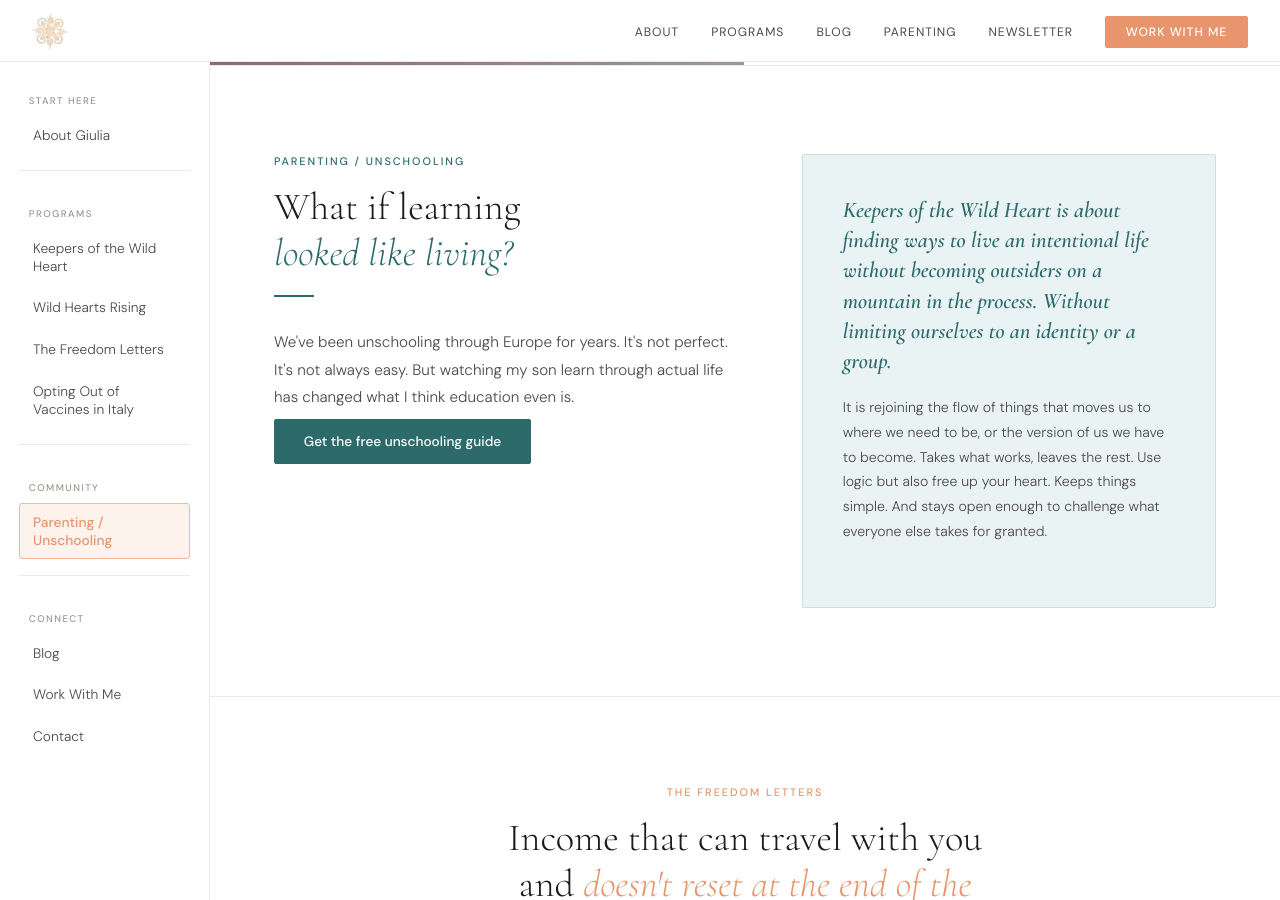
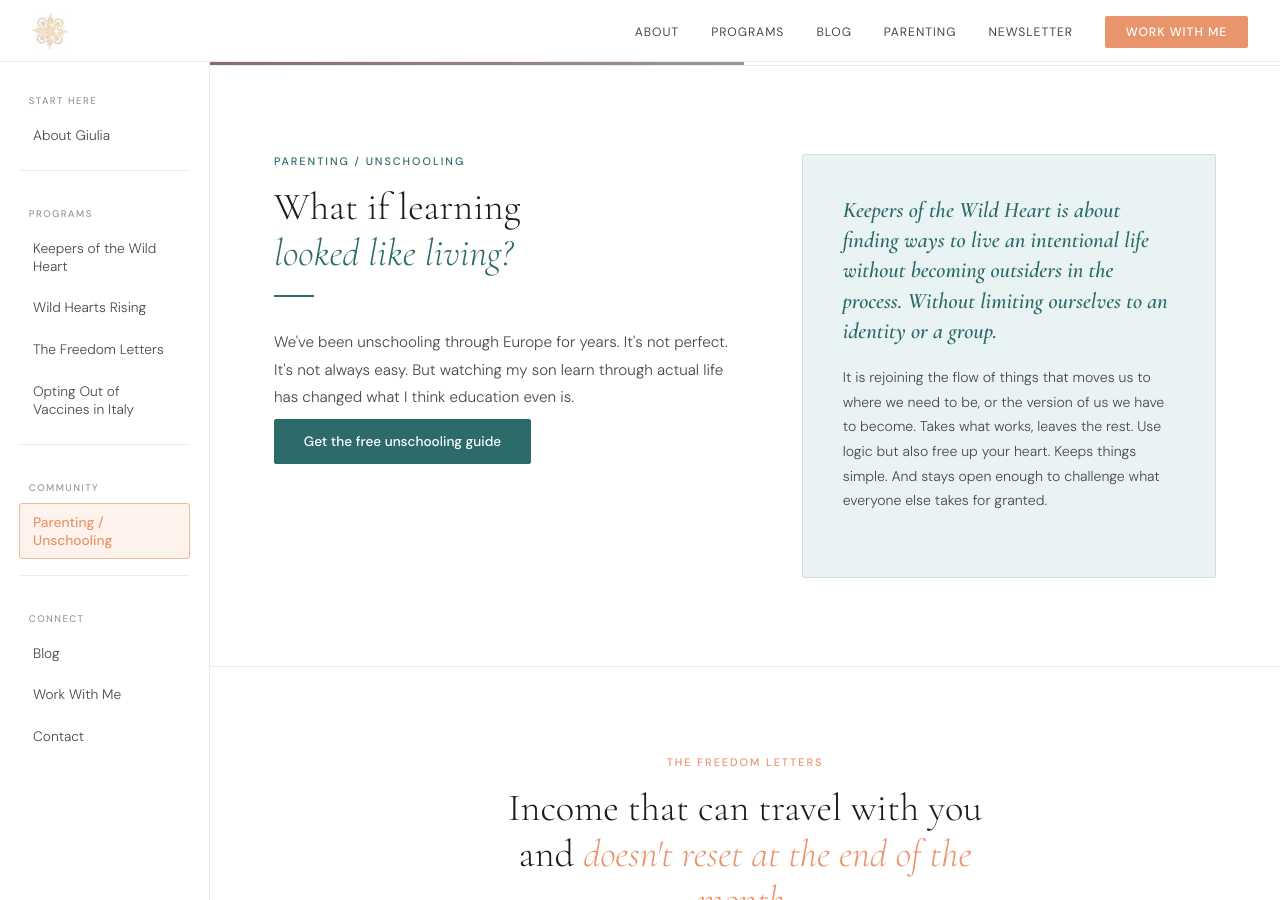
Before and after one commit to Blubell26/giuliapacciotti.com, a Jekyll site: the page built from index.html, in a window 1280 px wide and 900 px high, scrolled down 2319 px. Built offline with Jekyll 4.4.1, drawn with Linux system fonts in a browser that asks for light colours.

Commit message:
Update index.html

```diff
--- a/index.html
+++ b/index.html
@@ -362,7 +362,7 @@ footer { background:var(--dark); color:white; padding:4rem 4rem 2rem; display:gr
           <a href="mailto:hello@giuliapacciotti.com" class="btn-teal">Get the free unschooling guide</a>
         </div>
         <div class="parenting-aside">
-          <h3 class="parenting-aside-h">Keepers of the Wild Heart is about finding ways to live an intentional life without becoming outsiders on a mountain in the process. Without limiting ourselves to an identity or a group.</h3>
+          <h3 class="parenting-aside-h">Keepers of the Wild Heart is about finding ways to live an intentional life without becoming outsiders in the process. Without limiting ourselves to an identity or a group.</h3>
           <p>It is rejoining the flow of things that moves us to where we need to be, or the version of us we have to become. Takes what works, leaves the rest. Use logic but also free up your heart. Keeps things simple. And stays open enough to challenge what everyone else takes for granted.</p>
         </div>
       </div>
```
